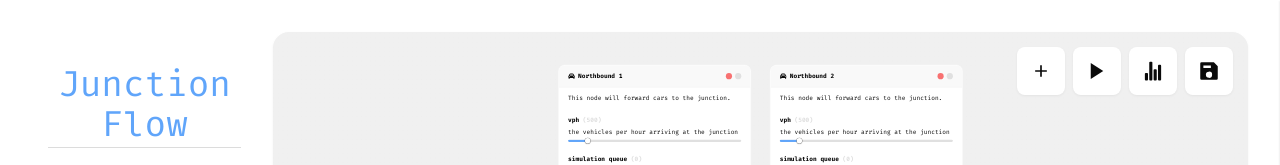
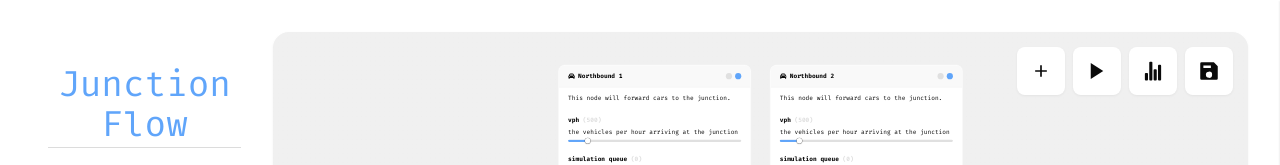
Before and after one commit to Astral-Lab/CS261, a React (Vite) app: page / in a window 1280 px wide. Shown: the top 165 px of the page. Built offline with nearby package versions, Linux system fonts and the light colour scheme; a web font is replaced by a local one.

Commit message:
added traffic light feature on sim

```diff
--- a/src/App.jsx
+++ b/src/App.jsx
@@ -1,8 +1,7 @@
 import {
   useMemo,
   useRef,
-  useEffect,
-  useState
+  useEffect
 } from "react";
 import {
   ReactFlow,
@@ -43,10 +42,14 @@ import {
   useSelector
 } from "react-redux";
 import {
+  incrementSimulationSeconds,
   initSimulation,
   loadJunction,
+  resetSimulationSeconds,
   selectJunction,
   selectSimulation,
+  setSimulationActiveLaneIndex,
+  toggleSimulation,
   updateSimulationQueues
 } from "./stores/junctionSlice";
 import {
@@ -62,9 +65,6 @@ export default function App() {
   const simulation = useSelector(selectSimulation);
   const [nodes, setNodes, onNodesChange] = useNodesState(generateJunctionNodes(junction.laneCount));
   const [edges, setEdges, onEdgesChange] = useEdgesState(generateJunctionEdges(junction.laneCount));
-  const [runSim, setRunSim] = useState(false);
-  const [seconds, setSeconds] = useState(0);
-  const [activeLaneIndex, setActiveLaneIndex] = useState(0); // bundle together, will be better for report...
   const [searchParams] = useSearchParams();
   const isMobile = useMobileLayout();
   const createRef = useRef(null);
@@ -108,9 +108,9 @@ export default function App() {
     const segmentSize = laneNodes.length / 4;
 
     const handleSimulation = () => {
-      setSeconds(seconds + 1);
+      dispatch(incrementSimulationSeconds());
 
-      if(seconds === 1) {
+      if(simulation.seconds === 1) {
         // initially animate to north
         if(laneNodes.length > 0) {
           let [x, y] = computeNodeSideMidpoint(laneNodes.slice(0, segmentSize), "x");
@@ -119,12 +119,12 @@ export default function App() {
       }
 
       // light cycle complete reset to 0
-      if(seconds === junction.lightDuration) {
-        setSeconds(0);
+      if(simulation.seconds === junction.lightDuration) {
+        dispatch(resetSimulationSeconds());
       }
 
       // northbound period
-      if(seconds === 15) {
+      if(simulation.seconds === 15) {
         // animate to east
         if(laneNodes.length > 0) {
           let [x, y] = computeNodeSideMidpoint(laneNodes.slice(segmentSize, segmentSize * 2), "y");
@@ -132,10 +132,10 @@ export default function App() {
         }
 
         // activate east side
-        setActiveLaneIndex(1);
+        dispatch(setSimulationActiveLaneIndex(2));
 
       // eastbound period
-      } else if(seconds === 30) {
+      } else if(simulation.seconds === 30) {
         // animate to south
         if(laneNodes.length > 0) {
           let [x, y] = computeNodeSideMidpoint(laneNodes.slice(segmentSize * 2, segmentSize * 3), "x");
@@ -143,10 +143,10 @@ export default function App() {
         }
 
         // activate south side
-        setActiveLaneIndex(2);
+        dispatch(setSimulationActiveLaneIndex(3));
 
       // southbound period
-      } else if(seconds === 45) {
+      } else if(simulation.seconds === 45) {
         // animate to west
         if(laneNodes.length > 0) {
           let [x, y] = computeNodeSideMidpoint(laneNodes.slice(segmentSize * 3, segmentSize * 4), "y");
@@ -154,10 +154,10 @@ export default function App() {
         }
 
         // activate west side
-        setActiveLaneIndex(3);
+        dispatch(setSimulationActiveLaneIndex(4));
 
       // westbound period
-      } else if(seconds === 60) {
+      } else if(simulation.seconds === 60) {
         // animate to north
         if(laneNodes.length > 0) {
           let [x, y] = computeNodeSideMidpoint(laneNodes.slice(0, segmentSize), "x");
@@ -165,19 +165,20 @@ export default function App() {
         }
 
         // activate north side
-        setActiveLaneIndex(4);
+        dispatch(setSimulationActiveLaneIndex(1));
 
       }
 
-      console.log("SIMULATION STEP: ", seconds, " ACTIVE SIDE: ", activeLaneIndex);
+      // prod only...
+      console.log(simulation);
 
       // update lane queues each second
-      dispatch(updateSimulationQueues(getSimluationLaneQueues(junction, activeLaneIndex, simulation)));
+      dispatch(updateSimulationQueues(getSimluationLaneQueues(junction, simulation)));
     }
 
     let interval;
 
-    if(runSim) {
+    if(simulation.runSim) {
       // grab the interval id for cleanup function
       interval = setInterval(handleSimulation, 1000);
 
@@ -191,19 +192,19 @@ export default function App() {
       clearInterval(interval);
     }
 
-  }, [runSim, simulation, junction, seconds, activeLaneIndex, activeLaneIndex, laneNodes]);
+  }, [simulation, junction, laneNodes]);
 
   const handleRunSimulation = () => {
     dispatch(initSimulation(junction.laneCount));
 
-    if(runSim) {
+    if(simulation.runSim) {
       // reset sim
-      setRunSim(false);
-      setSeconds(0);
+      dispatch(toggleSimulation());
+      dispatch(resetSimulationSeconds());
 
     } else {
       // init sim
-      setRunSim(true);
+      dispatch(toggleSimulation());
 
     }
   }
@@ -259,7 +260,7 @@ export default function App() {
                 id="create"
             />
             <ToolbarButton
-                icon={runSim ?
+                icon={simulation.runSim ?
                   <FaStop size={DEFAULT_ICON_SIZE}/> :
                   <IoMdPlay size={DEFAULT_ICON_SIZE}/>
                 }
--- a/src/components/JunctionLaneNode.jsx
+++ b/src/components/JunctionLaneNode.jsx
@@ -15,14 +15,19 @@ import {
 import {
     changeLaneVph,
     selectLaneById,
+    selectSimulation,
     selectSimulationQueueSizeById
 } from "@/stores/junctionSlice";
 import { Slider } from "./ui/slider";
+import { extractPriorityIndexFromLabel } from "@/lib/utils";
+import clsx from "clsx";
 
 export default function JunctionLaneNode(props) {
     const lane = useSelector(state => selectLaneById(state, props.data?.label));
+    const simulation = useSelector(selectSimulation);
     const queueSize = useSelector(state => selectSimulationQueueSizeById(state, props.data?.label));
     const dispatch = useDispatch();
+    const isActive = extractPriorityIndexFromLabel(props.data?.label) + 1 === simulation.activeSideIndex;
 
     return (
         <>
@@ -38,8 +43,20 @@ export default function JunctionLaneNode(props) {
                         <p className="font-bold">{props.data.label}</p>
                     </div>
                     <div className="flex gap-2">
-                        <div className="w-4 h-4 bg-red-400 rounded-full"></div>
-                        <div className="w-4 h-4 bg-[#E0E0E0] rounded-full"></div>
+                        <div className={clsx(
+                            "w-4 h-4 rounded-full",
+                            {
+                                "bg-red-400": !isActive,
+                                "bg-[#E0E0E0]": isActive
+                            }
+                        )}></div>
+                        <div className={clsx(
+                            "w-4 h-4 rounded-full",
+                            {
+                                "bg-blue-400": isActive,
+                                "bg-[#E0E0E0]": !isActive
+                            }
+                        )}></div>
                     </div>
                 </div>
                 <div className="flex flex-col gap-8 px-6 p-4">
--- a/src/stores/junctionSlice.js
+++ b/src/stores/junctionSlice.js
@@ -65,10 +65,24 @@ const junctionSlice = createSlice({
             state.current = action.payload;
         },
         updateSimulationQueues: (state, action) => {
-            state.simulation = action.payload;
+            state.simulation.queues = action.payload;
         },
         initSimulation: (state, action) => {
-            state.simulation = generateSimulationLaneQueues(action.payload);
+            state.simulation.seconds = 0;
+            state.simulation.activeSideIndex = 1;
+            state.simulation.queues = generateSimulationLaneQueues(action.payload);
+        },
+        incrementSimulationSeconds: (state, action) => {
+            state.simulation.seconds += 1;
+        },
+        resetSimulationSeconds: (state, action) => {
+            state.simulation.seconds = 0;
+        },
+        toggleSimulation: (state, action) => {
+            state.simulation.runSim = !state.simulation.runSim;
+        },
+        setSimulationActiveLaneIndex: (state, action) => {
+            state.simulation.activeSideIndex = action.payload;
         }
     }
 });
@@ -85,7 +99,11 @@ export const {
     changeLaneVph,
     loadJunction,
     updateSimulationQueues,
-    initSimulation
+    initSimulation,
+    incrementSimulationSeconds,
+    resetSimulationSeconds,
+    toggleSimulation,
+    setSimulationActiveLaneIndex
 } = junctionSlice.actions;
 
 export default junctionSlice.reducer;
@@ -98,4 +116,4 @@ export const selectLaneById = (state, id) => state.junctions.current.lanes.find(
 
 export const selectSimulation = state => state.junctions.simulation;
 
-export const selectSimulationQueueSizeById = (state, id) => state.junctions.simulation.find(queue => queue.label === id)?.queueSize;
+export const selectSimulationQueueSizeById = (state, id) => state.junctions.simulation.queues.find(queue => queue.label === id)?.queueSize;
```
Also changed, not shown: src/lib/config.js, src/lib/utils.js.
